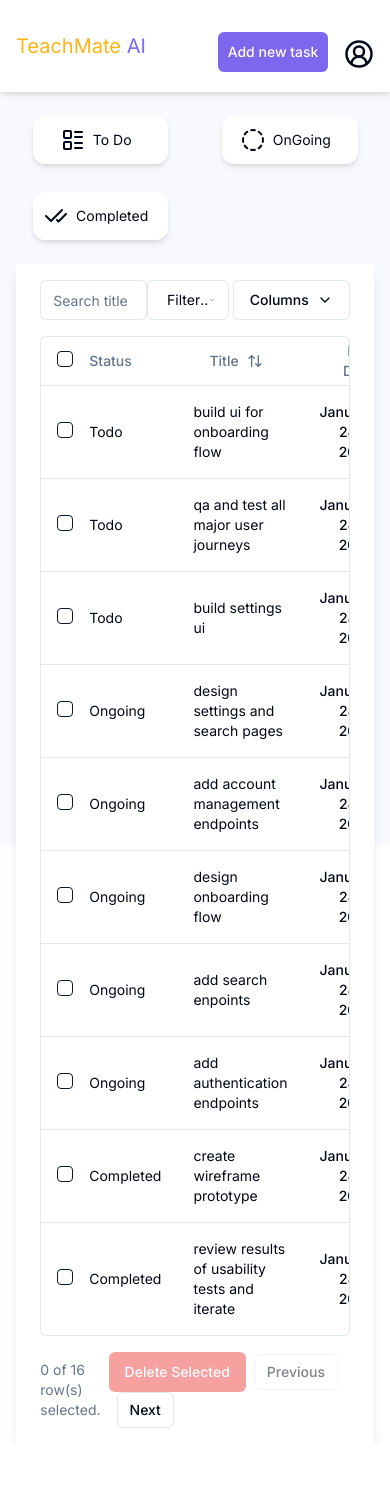
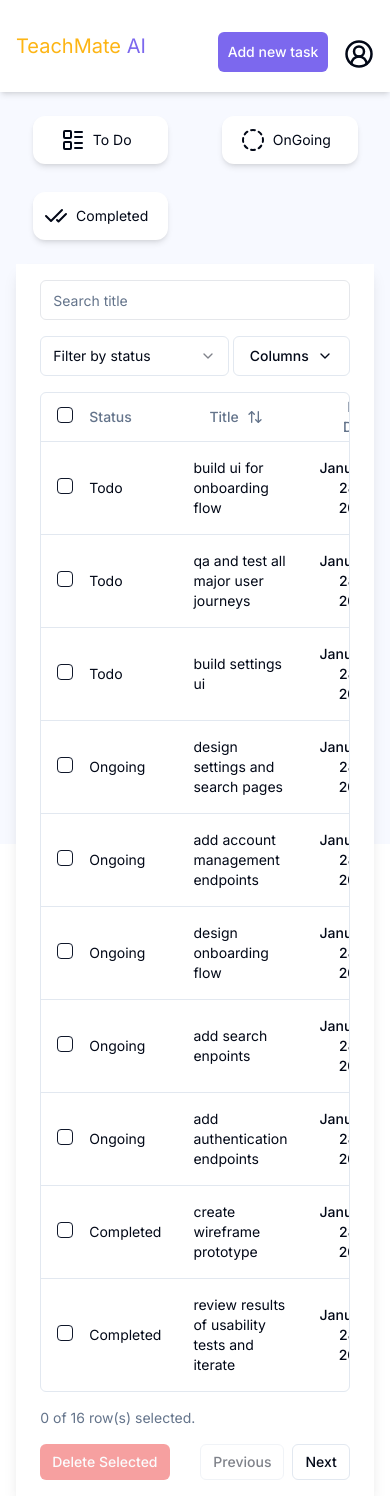
Before and after one commit to ickynavigator/teach-mate-task-main, a Next.js app: page / in a window 390 px wide. Before the commit the page ends 1444 px from the top, so only its background shows below. Built offline with nearby package versions, Linux system fonts and the light colour scheme.

Commit message:
responsive fixes

```diff
--- a/components/DataTable.tsx
+++ b/components/DataTable.tsx
@@ -169,7 +169,7 @@ export function TodoTable() {
 
   return (
     <div className="w-full">
-      <div className="flex items-center py-4 justify-between">
+      <div className="flex items-center py-4 justify-between sm:space-x-2 flex-wrap sm:flex-nowrap gap-4 sm:gap-0">
         <Input
           placeholder="Search title"
           value={(table.getColumn('title')?.getFilterValue() as string) ?? ''}
@@ -179,13 +179,13 @@ export function TodoTable() {
           className="max-w-sm"
         />
 
-        <div className="flex gap-1">
+        <div className="flex gap-1 flex-1 sm:flex-initial">
           <Select
             onValueChange={value =>
               table.getColumn('status')?.setFilterValue(value.trim())
             }
           >
-            <SelectTrigger>
+            <SelectTrigger className="">
               <SelectValue placeholder="Filter by status" />
             </SelectTrigger>
             <SelectContent>
@@ -202,7 +202,7 @@ export function TodoTable() {
 
           <DropdownMenu>
             <DropdownMenuTrigger asChild>
-              <Button variant="outline">
+              <Button variant="outline" className="flex-1">
                 Columns <ChevronDown className="ml-2 h-4 w-4" />
               </Button>
             </DropdownMenuTrigger>
@@ -283,20 +283,22 @@ export function TodoTable() {
           </TableBody>
         </Table>
       </div>
-      <div className="flex items-center justify-end space-x-2 py-4">
+      <div className="flex items-center justify-end sm:space-x-2 py-4 flex-wrap sm:flex-nowrap gap-4 sm:gap-0">
         <div className="flex-1 text-sm text-muted-foreground">
           {table.getFilteredSelectedRowModel().rows.length} of{' '}
           {table.getFilteredRowModel().rows.length} row(s) selected.
         </div>
 
-        <div className="space-x-2">
+        <div className="space-x-2 flex w-full sm:w-fit justify-between">
           <Button
             onClick={deleteSelected}
+            size="sm"
             disabled={table.getFilteredSelectedRowModel().rows.length < 1}
             variant="destructive"
           >
             Delete Selected
           </Button>
+          <div className="space-x-2">
             <Button
               variant="outline"
               size="sm"
@@ -316,5 +318,6 @@ export function TodoTable() {
           </div>
         </div>
       </div>
+    </div>
   );
 }
```
Lines whose indentation alone changed are shown as unchanged.
